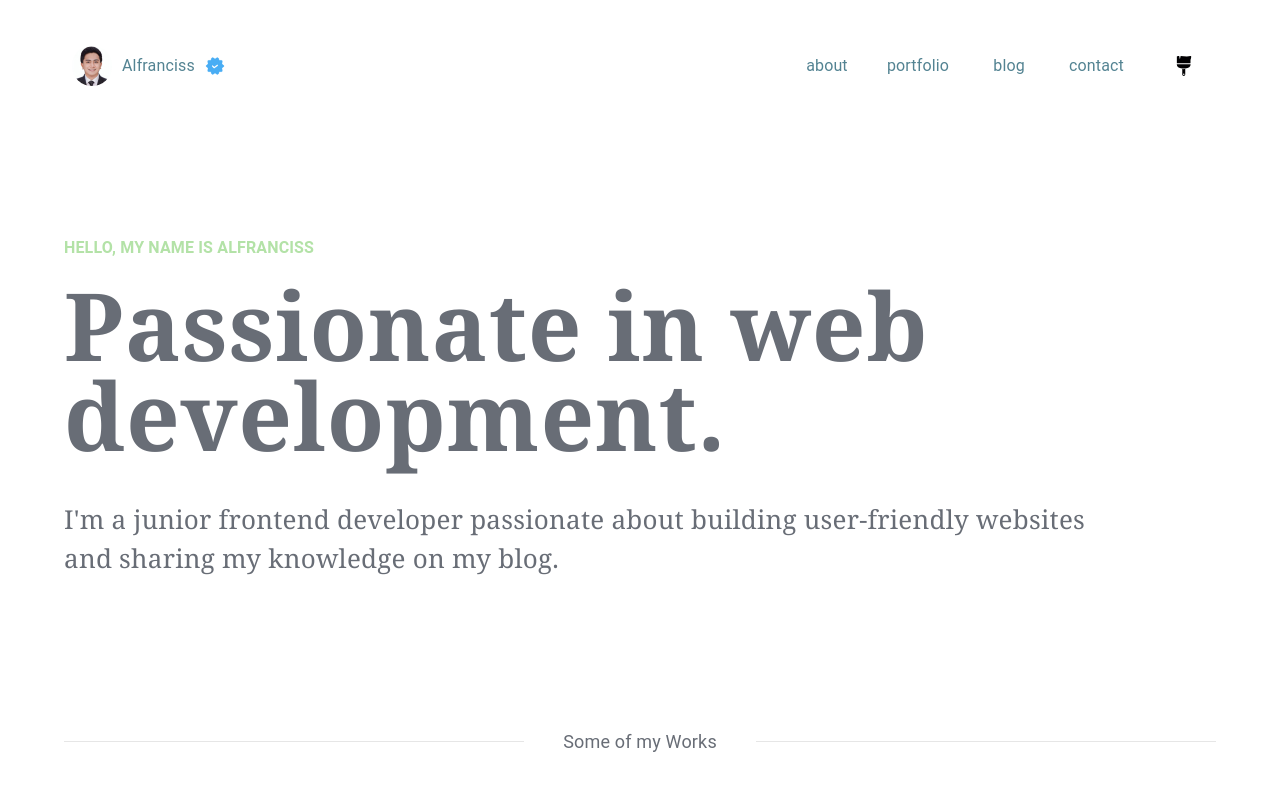
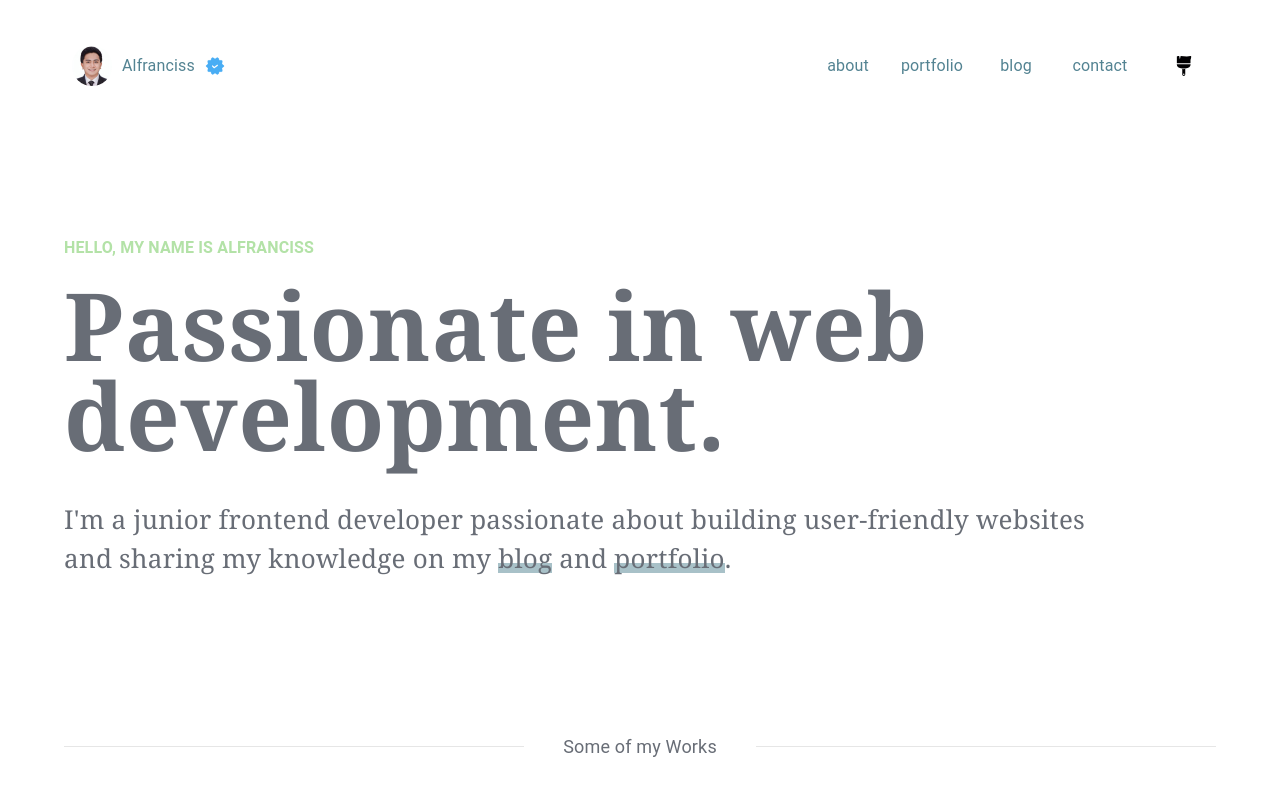
Before and after one commit to TheAlfran/portfolio, a React (Vite) app: page / in a window 1280 px wide. Shown: the top 800 px of the page. Built offline with nearby package versions, Linux system fonts and the light colour scheme.

Commit message:
feat: enchanced landing page

```diff
--- a/src/components/Header/components/pages-button.component.tsx
+++ b/src/components/Header/components/pages-button.component.tsx
@@ -1,6 +1,6 @@
-import { Button, Typography } from "@mui/material";
-import { useNavigate } from "@tanstack/react-router";
 import React from "react";
+import { Button, Typography, useTheme } from "@mui/material";
+import { useNavigate, useLocation } from "@tanstack/react-router";
 
 interface PageComponentProps {
   page?: string;
@@ -10,19 +10,51 @@ export const PagesButtonComponent: React.FC<PageComponentProps> = ({
   page = "about",
 }) => {
   const navigate = useNavigate();
+  const location = useLocation();
 
   const handleNavigation = (page: string) => {
     navigate({ to: `/${page}` });
   };
 
+  const isActive = location.pathname === `/${page}`;
+  const theme = useTheme();
+
   return (
     <React.Fragment>
       <Button
-        sx={{ "&:hover": { background: "transparent" } }}
+        sx={{
+          padding: "0px",
+          "&:hover": { background: "transparent" },
+          "&:hover .line::before": {
+            transform: "scaleX(1)",
+            opacity: 1,
+          },
+        }}
         disableRipple
         onClick={() => handleNavigation(page)}
       >
-        <Typography textTransform={"lowercase"}>{page}</Typography>
+        <Typography
+          textTransform={"lowercase"}
+          sx={{
+            position: "relative",
+            "&::before": {
+              content: '""',
+              position: "absolute",
+              bottom: "-5px",
+              left: 0,
+              width: "100%",
+              height: "5px",
+              backgroundColor: theme.palette.primary.main,
+              transform: isActive ? "scaleX(1)" : "scaleX(0)",
+              opacity: isActive ? 1 : 0,
+              transformOrigin: "bottom left",
+              transition: "transform 0.3s ease-out, opacity 0.3s ease-out",
+            },
+          }}
+          className="line"
+        >
+          {page}
+        </Typography>
       </Button>
     </React.Fragment>
   );
--- a/src/components/Header/index.tsx
+++ b/src/components/Header/index.tsx
@@ -82,7 +82,7 @@ export const Header = () => {
                 <Button
                   disableRipple
                   sx={{
-                    "&:hover": { backgroundColor: "transparent" },
+                    "&:hover": { backgroundColor: "transparent", cursor: "not-allowed" },
                   }}
                 >
                   <Box
--- a/src/pages/Landing/components/index.ts
+++ b/src/pages/Landing/components/index.ts
@@ -1 +1,2 @@
 export * from "./project-display.component";
+export * from "./text-button.component";
--- /dev/null
+++ b/src/pages/Landing/components/text-button.component.tsx
@@ -0,0 +1,68 @@
+import { Button, Typography, useTheme } from "@mui/material";
+import { useNavigate } from "@tanstack/react-router";
+
+interface TextButtonComponentProps {
+  text: string;
+}
+
+export const TextButtonComponent: React.FC<TextButtonComponentProps> = ({
+  text = "blog",
+}) => {
+  const theme = useTheme();
+  const navigation = useNavigate();
+
+  const handleNavigation = (text: string) => {
+    navigation({ to: `/${text}` });
+  };
+  return (
+    <Button
+      sx={{
+        padding: 0,
+        minWidth: "unset",
+        textTransform: "none",
+        color: theme.palette.primary.main,
+        position: "relative",
+        "&::after": {
+          content: '""',
+          position: "absolute",
+          bottom: 10,
+          left: 0,
+          width: "100%",
+          height: "10px",
+          backgroundColor: theme.palette.primary.main,
+          opacity: 0.5,
+          pointerEvents: "none",
+        },
+        "&::before": {
+          content: '""',
+          position: "absolute",
+          bottom: 10,
+          left: 0,
+          width: "0%",
+          height: "10px",
+          backgroundColor: theme.palette.primary.main,
+          opacity: 1,
+          transition: "width 0.3s ease",
+          pointerEvents: "none",
+        },
+        "&:hover::before": {
+          width: "100%",
+        },
+        "&:hover": {
+          bgcolor: "transparent",
+        },
+      }}
+      disableRipple
+      onClick={() => handleNavigation(text)}
+    >
+      <Typography
+        fontSize="26px"
+        color={theme.palette.text.secondary}
+        fontFamily="'Noe Display', Georgia, Times, serif"
+        sx={{ position: "relative", zIndex: 1, paddingBottom: "5px" }}
+      >
+        {text}
+      </Typography>
+    </Button>
+  );
+};
--- a/src/pages/Landing/scenes/feature.scene.tsx
+++ b/src/pages/Landing/scenes/feature.scene.tsx
@@ -64,7 +64,7 @@ export const FeatureScene = () => {
           <Button
             sx={{
               width: "100px",
-              "&:hover": { backgroundColor: "transparent" },
+              "&:hover": { backgroundColor: "transparent", cursor: "not-allowed" },
             }}
             disableRipple
           >
--- a/src/pages/Landing/scenes/hero.scene.tsx
+++ b/src/pages/Landing/scenes/hero.scene.tsx
@@ -1,8 +1,10 @@
 import { Box, Stack, Typography, useTheme } from "@mui/material";
 
+import { TextButtonComponent } from "../components";
 
 export const HeroScene = () => {
   const theme = useTheme();
+
   return (
     <Stack
       direction={{ xs: "column", md: "row" }}
@@ -38,7 +40,9 @@ export const HeroScene = () => {
         >
           I'm a junior frontend developer passionate about building
           user-friendly websites
-          <br /> and sharing my knowledge on my blog.
+          <br />
+          and sharing my knowledge on my <TextButtonComponent text="blog" /> and{" "}
+          <TextButtonComponent text="portfolio" />.
         </Typography>
       </Box>
     </Stack>
```
